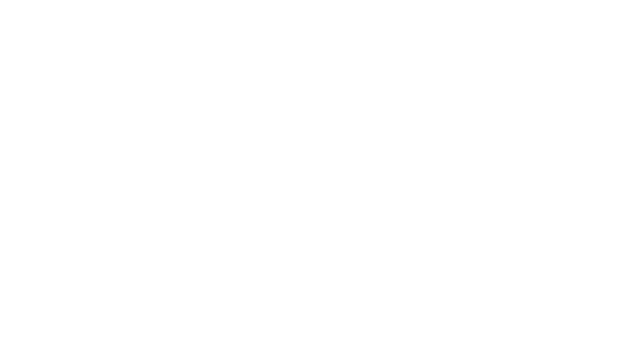
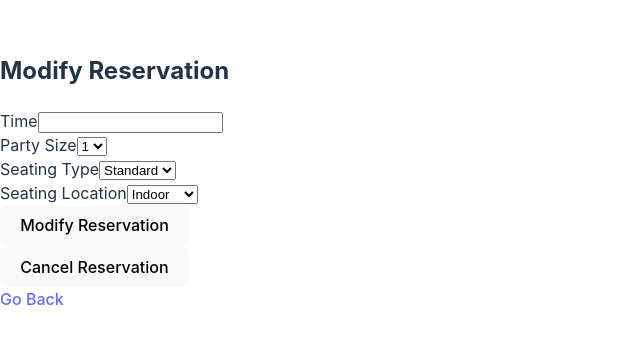
Before and after one commit to IvanaMiovcic/Reservation-System, a React (Vite) app in the folder reservation-system/: page /modify-reservation in a window 1280 px wide. Before the commit this address had no page. Shown: the part 228-572 px from the top of the page, without its empty margins (0-640 px from the left). Built offline with nearby package versions, Linux system fonts and the light colour scheme.

Commit message:
Created pages for customer interface

```diff
--- a/reservation-system/src/App.jsx
+++ b/reservation-system/src/App.jsx
@@ -1,8 +1,11 @@
-// src/App.jsx
 import React from 'react';
 import { BrowserRouter as Router, Route, Routes } from 'react-router-dom';
 import Login from './Login';
 import CreateAccount from './CreateAccount';
+import CustomerHome from './CustomerHome';
+import CreateReservation from './CreateReservation';
+import ModifyReservation from './ModifyReservation';
+import ViewReservation from './ViewReservation';
 
 function App() {
   return (
@@ -10,6 +13,10 @@ function App() {
       <Routes>
         <Route path="/" element={<Login />} />
         <Route path="/create-account" element={<CreateAccount />} />
+        <Route path="/customer-home" element={<CustomerHome />} />
+        <Route path="/view-reservation" element={<ViewReservation />} />
+        <Route path="/create-reservation" element={<CreateReservation />} />
+        <Route path="/modify-reservation" element={<ModifyReservation />} />
       </Routes>
     </Router>
   );
--- /dev/null
+++ b/reservation-system/src/CreateReservation.jsx
@@ -0,0 +1,72 @@
+import React, { useState } from 'react';
+import { Link } from 'react-router-dom';
+
+function CreateReservation() {
+  const [time, setTime] = useState('');
+  const [partySize, setPartySize] = useState('');
+  const [seatingType, setSeatingType] = useState('');
+  const [seatingLocation, setSeatingLocation] = useState('');
+
+  const handleCreateReservation = (e) => {
+    e.preventDefault(); // prevents page from refreshing when you hit submit.
+
+    // Placeholder for actual reservation creation logic
+    console.log('Creating reservation with:', {
+      time,
+      partySize,
+      seatingType,
+      seatingLocation,
+    });
+  };
+
+  return (
+    <div>
+      <form onSubmit={handleCreateReservation}>
+        <h2>Create Reservation</h2>
+        <label for="time">Time</label>
+        <input
+          type="text"
+          id="time"
+          value={time}
+          onChange={(e) => setTime(e.target.value)}
+          required
+        />
+        <br></br>
+        <label for="size">Party Size</label>
+        <select
+          id="size"
+          value={partySize} onChange={(e) => setPartySize(e.target.value)}>
+          <option value="1">1</option>
+          <option value="2">2</option>
+          <option value="3">3</option>
+          <option value="4">4</option>
+          <option value="5">5</option>
+          <option value="6">6</option>
+          <option value="7">7</option>
+          <option value="8">8</option>
+        </select>
+        <br></br>
+        <label for="type">Seating Type</label>
+        <select
+          id="type"
+          value={seatingType} onChange={(e) => setSeatingType(e.target.value)}>
+          <option value="Standard">Standard</option>
+          <option value="Bar">Bar</option>
+        </select>
+        <br></br>
+        <label for="location">Seating Location</label>
+        <select
+          id="location"
+          value={seatingLocation} onChange={(e) => setSeatingLocation(e.target.value)}>
+          <option value="Indoor">Indoor</option>
+          <option value="Outdoor">Outdoor</option>
+        </select>
+        <br></br>
+        <button type="submit">Create Reservation</button>
+      </form>
+      <Link to="/customer-home">Go Back</Link>
+    </div>
+  );
+}
+
+export default CreateReservation;
--- /dev/null
+++ b/reservation-system/src/CustomerHome.jsx
@@ -0,0 +1,21 @@
+import React from 'react';
+import { Link } from 'react-router-dom';
+
+function CustomerHome() {
+  return (
+    <div>
+      <h1>Customer Home Page</h1>
+      <div>
+        <Link to="/view-reservation">View Reservation</Link>
+        <br></br>
+        <Link to="/create-reservation">Create Reservation</Link>
+        <br></br>
+        <Link to="/modify-reservation">Modify Reservation</Link>
+        <br></br>
+        <Link to="/">Logout</Link>
+      </div>
+    </div>
+  );
+}
+
+export default CustomerHome;
--- /dev/null
+++ b/reservation-system/src/ModifyReservation.jsx
@@ -0,0 +1,80 @@
+import React, { useState } from 'react';
+import { Link } from 'react-router-dom';
+
+function ModifyReservation() {
+  const [time, setTime] = useState('');
+  const [partySize, setPartySize] = useState('');
+  const [seatingType, setSeatingType] = useState('');
+  const [seatingLocation, setSeatingLocation] = useState('');
+
+  const handleModifyReservation = (e) => {
+    e.preventDefault(); // prevents page from refreshing when you hit submit.
+
+    // Placeholder for actual reservation creation logic
+    console.log('Creating reservation with:', {
+      time,
+      partySize,
+      seatingType,
+      seatingLocation,
+    });
+  };
+
+  const handleCancellation = (e) => {
+    // Implement logic for cancelling reservation
+    console.log('Reservation Cancelled')
+  };
+
+  return (
+    <div>
+      <form onSubmit={handleModifyReservation}>
+        <h2>Modify Reservation</h2>
+        <label for="time">Time</label>
+        <input
+          type="text"
+          id="time"
+          value={time}
+          onChange={(e) => setTime(e.target.value)}
+          required
+        />
+        <br></br>
+        <label for="size">Party Size</label>
+        <select
+          id="size"
+          value={partySize} onChange={(e) => setPartySize(e.target.value)}>
+          <option value="1">1</option>
+          <option value="2">2</option>
+          <option value="3">3</option>
+          <option value="4">4</option>
+          <option value="5">5</option>
+          <option value="6">6</option>
+          <option value="7">7</option>
+          <option value="8">8</option>
+        </select>
+        <br></br>
+        <label for="type">Seating Type</label>
+        <select
+          id="type"
+          value={seatingType} onChange={(e) => setSeatingType(e.target.value)}>
+          <option value="Standard">Standard</option>
+          <option value="Bar">Bar</option>
+        </select>
+        <br></br>
+        <label for="location">Seating Location</label>
+        <select
+          id="location"
+          value={seatingType} onChange={(e) => setSeatingLocation(e.target.value)}>
+          <option value="Indoor">Indoor</option>
+          <option value="Outdoor">Outdoor</option>
+        </select>
+        <br></br>
+        <button type="submit">Modify Reservation</button>
+      </form>
+      <div>
+        <button onClick={handleCancellation}> Cancel Reservation</button>
+      </div>
+      <Link to="/customer-home">Go Back</Link>
+    </div>
+  );
+}
+
+export default ModifyReservation;
--- /dev/null
+++ b/reservation-system/src/ViewReservation.jsx
@@ -0,0 +1,14 @@
+import React, { useState } from 'react';
+import { Link } from 'react-router-dom';
+
+function ViewReservation() {
+  //Need to get reservation from database first and then we can implement this page
+  return (
+    <div>
+      <h1> Customer Reservation</h1>
+    <Link to="/customer-home">Go Back</Link>
+    </div>
+  );
+}
+
+export default ViewReservation;
```
